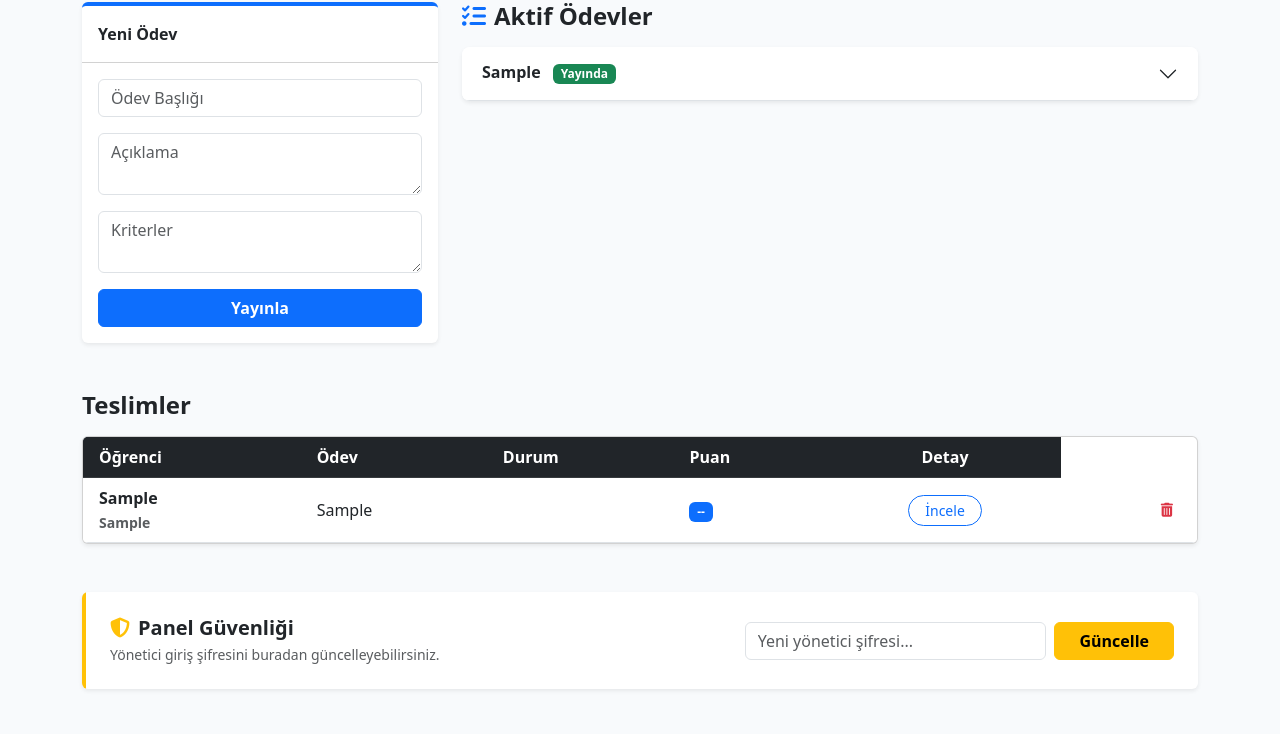
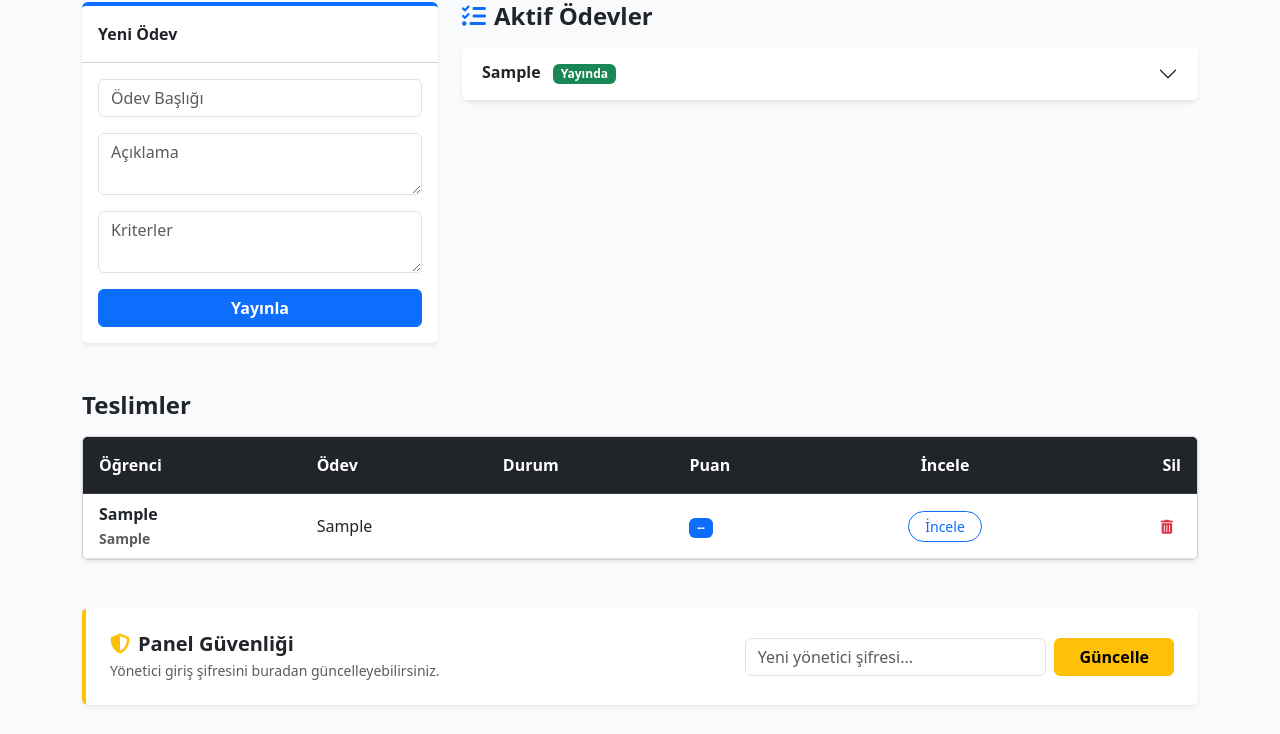
Before and after one commit to semanurozyilmaz/degerlendirme_sistemi, a Flask app: page /yetkili in a window 1280 px wide. Shown: the part 164-898 px from the top of the page. Before the commit the page ends 854 px from the top, so only its background shows below. Run offline with Flask 3, Linux system fonts and the light colour scheme; the visitor is signed in with stand-in values (Sample User, id 1); tables that the repository leaves empty hold one stand-in row (values such as "Sample post").

Commit message:
ui update

```diff
--- a/yukleme_sistemi/templates/yetkili.html
+++ b/yukleme_sistemi/templates/yetkili.html
@@ -133,24 +133,26 @@
             </div>
         </div>
     </div>
-
     <h4 class="fw-bold mb-3">Teslimler</h4>
     <div class="card shadow-sm overflow-hidden">
         <table class="table table-hover align-middle mb-0">
             <thead class="table-dark">
                 <tr>
-                    <th class="ps-3">Öğrenci</th>
-                    <th>Ödev</th>
-                    <th>Durum</th>
-                    <th>Puan</th>
-                    <th class="text-center">Detay</th>
+                    <th class="ps-3 py-3">Öğrenci</th>
+                    <th class="py-3">Ödev</th>
+                    <th class="py-3">Durum</th>
+                    <th class="py-3">Puan</th>
+                    <th class="py-3 text-center">İncele</th>
+                    <th class="py-3 text-end pe-3">Sil</th> <!-- Bu başlık hücresini ekledik -->
                 </tr>
             </thead>
             <tbody>
                 {% for teslim in teslimler %}
                 <tr>
-                    <td class="ps-3 fw-bold">{{ teslim.ogrenci_ad }}<br><small class="text-muted">{{ teslim.ogrenci_no
-                            }}</small></td>
+                    <td class="ps-3 fw-bold">
+                        {{ teslim.ogrenci_ad }}<br>
+                        <small class="text-muted">{{ teslim.ogrenci_no }}</small>
+                    </td>
                     <td>{{ teslim.odev_tanimi.baslik }}</td>
                     <td>
                         {% if teslim.durum == 'bekliyor' %}
@@ -161,8 +163,11 @@
                         <span class="badge bg-success">Tamamlandı</span>
                         {% endif %}
                     </td>
-                    <td><span class="badge bg-primary">{{ teslim.puan if teslim.durum == 'tamamlandi' else '--'
-                            }}</span></td>
+                    <td>
+                        <span class="badge bg-primary">
+                            {{ teslim.puan if teslim.durum == 'tamamlandi' else '--' }}
+                        </span>
+                    </td>
                     <td class="text-center">
                         <button class="btn btn-sm btn-outline-primary rounded-pill px-3"
                             onclick="koduGoster('{{ teslim.id }}')">İncele</button>
```
